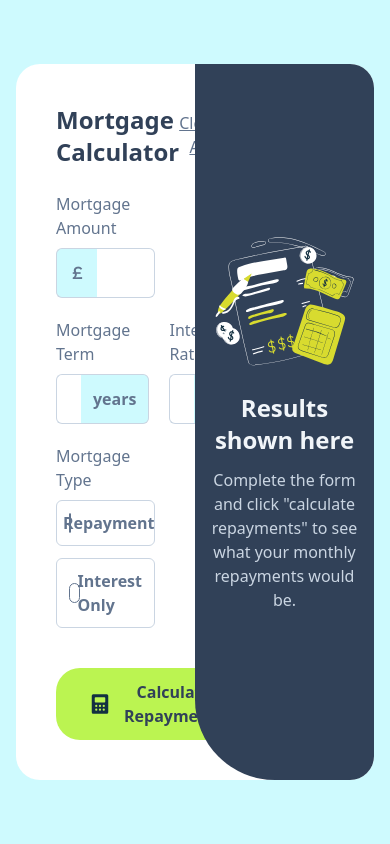
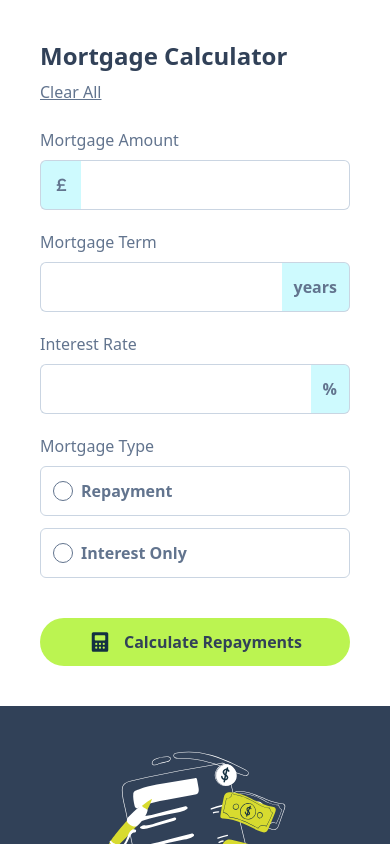
Before and after one commit to nowodev/pages-react, a React (Vite) app: page /frontend-mentor/mortgage-repayment-calculator in a window 390 px wide. Shown: the top 844 px of the page. Built offline with nearby package versions, Linux system fonts and the light colour scheme.

Commit message:
Make responsive

```diff
--- a/src/Frontend Mentor/Mortgage Repayment Calculator/index.jsx
+++ b/src/Frontend Mentor/Mortgage Repayment Calculator/index.jsx
@@ -56,17 +56,17 @@ export default function MortgageRepaymentCalculator() {
 
   return (
     <div className="bg-cyan-100">
-      <div className="container flex flex-col items-center justify-center h-screen px-4 mx-auto sm:px-6 lg:px-8">
-        <div className="max-w-4xl bg-white rounded-3xl">
-          <div className="grid grid-cols-2">
+      <div className="container flex flex-col items-center justify-center mx-auto md:h-screen sm:px-6 md:px-8">
+        <div className="max-w-4xl bg-white md:rounded-3xl">
+          <div className="grid grid-cols-1 md:grid-cols-2">
             <div className="p-10">
-              <div className="flex items-baseline justify-between">
+              <div className="flex flex-col items-baseline justify-between lg:flex-row">
                 <h1 className="text-2xl font-semibold text-slate-700">
                   Mortgage Calculator
                 </h1>
 
                 <button
-                  className="underline cursor-pointer text-slate-500"
+                  className="mt-2 underline cursor-pointer text-slate-500 lg:mt-0"
                   onClick={handleClear}
                 >
                   Clear All
@@ -83,7 +83,7 @@ export default function MortgageRepaymentCalculator() {
                     onSet={setAmount}
                   />
 
-                  <div className="flex gap-x-5">
+                  <div className="flex flex-col lg:flex-row gap-y-5 gap-x-5">
                     <InputField
                       label="Mortgage Term"
                       fix="years"
@@ -104,7 +104,7 @@ export default function MortgageRepaymentCalculator() {
 
                   <MortgageType onSet={setType} />
 
-                  <button className="flex items-center px-8 py-3 mt-10 font-bold cursor-pointer bg-lime-300 rounded-3xl text-slate-700 focus:outline-none">
+                  <button className="flex items-center justify-center w-full py-3 mt-10 font-bold cursor-pointer lg:w-fit lg:px-8 bg-lime-300 rounded-3xl text-slate-700 focus:outline-none">
                     <img src={calculator} alt="" className="mr-3" />
                     Calculate Repayments
                   </button>
@@ -113,10 +113,10 @@ export default function MortgageRepaymentCalculator() {
             </div>
 
             <div>
-              <div className="bg-slate-700 h-full rounded-r-3xl rounded-bl-[5rem]">
+              <div className="bg-slate-700 h-full rounded-none md:rounded-r-3xl md:rounded-bl-[5rem] ">
                 {monthlyRepayment === 0 && (
-                  <div className="flex flex-col items-center justify-center h-full px-4 space-y-3 text-center sm:px-6 lg:px-8">
-                    <img src={empty} alt="" />
+                  <div className="flex flex-col items-center justify-center h-full px-8 py-10 space-y-3 text-center">
+                    <img src={empty} alt="Empty" />
                     <p className="text-2xl font-semibold text-slate-100">
                       Results shown here
                     </p>
@@ -240,14 +240,14 @@ function MortgageType({ onSet }) {
           <Radio
             key={type.name}
             value={type}
-            className="relative flex px-3 py-2.5 transition border border-slate-300 focus:border-lime-400 focus:bg-lime-400/10 rounded-md cursor-pointer group focus:outline-none"
+            className="relative flex px-3 py-3 transition border rounded-md cursor-pointer border-slate-300 focus:border-lime-400 hover:bg-lime-400/10 focus:bg-lime-400/10 group focus:outline-none"
           >
-            <div className="flex items-center w-full space-x-2 ">
+            <div className="flex items-center w-full space-x-3 ">
               <span className="border rounded-full size-5 border-slate-500"></span>
               <span
                 className={clsx(
                   selected?.id === type.id ? "bg-slate-500 border" : "",
-                  "size-3 -ml-6 border-slate-500 rounded-full"
+                  "size-3 -ml-7 border-slate-500 rounded-full"
                 )}
               ></span>
               <p className="text-base font-semibold text-slate-500">
```
